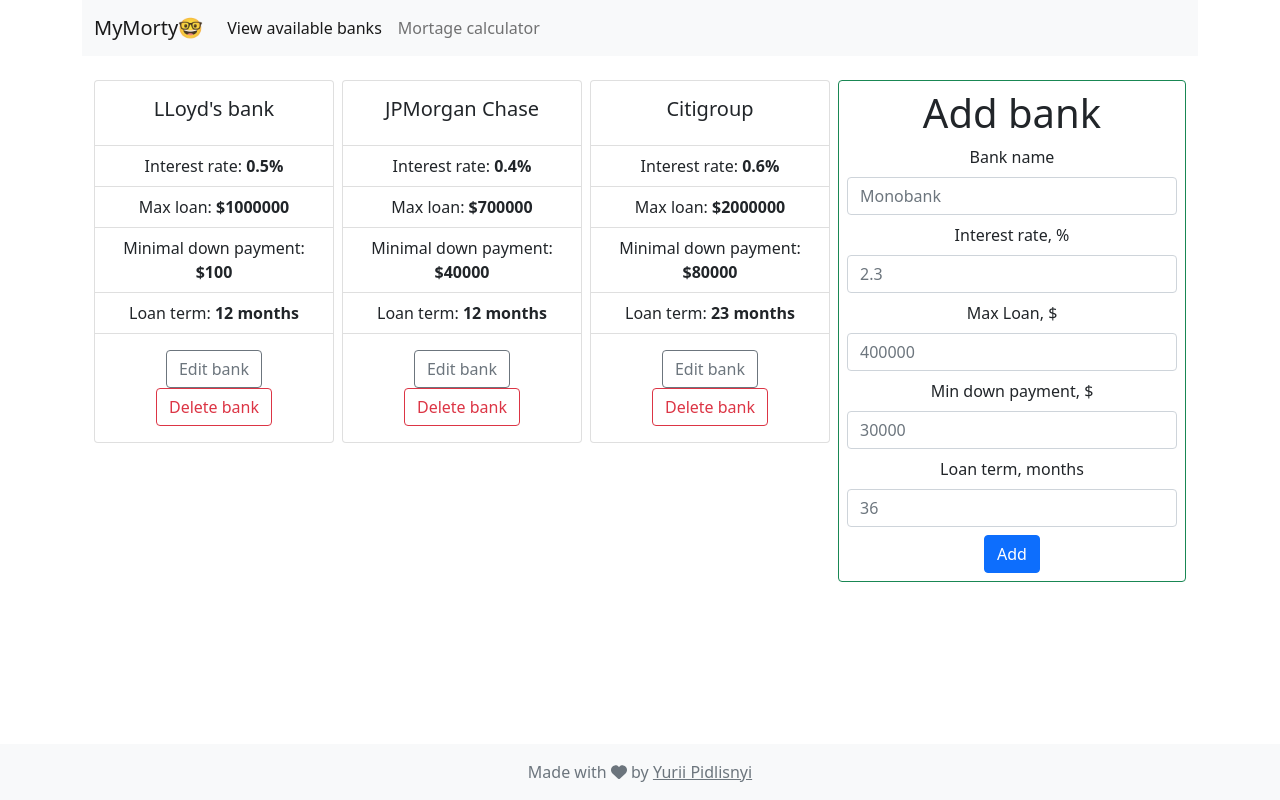
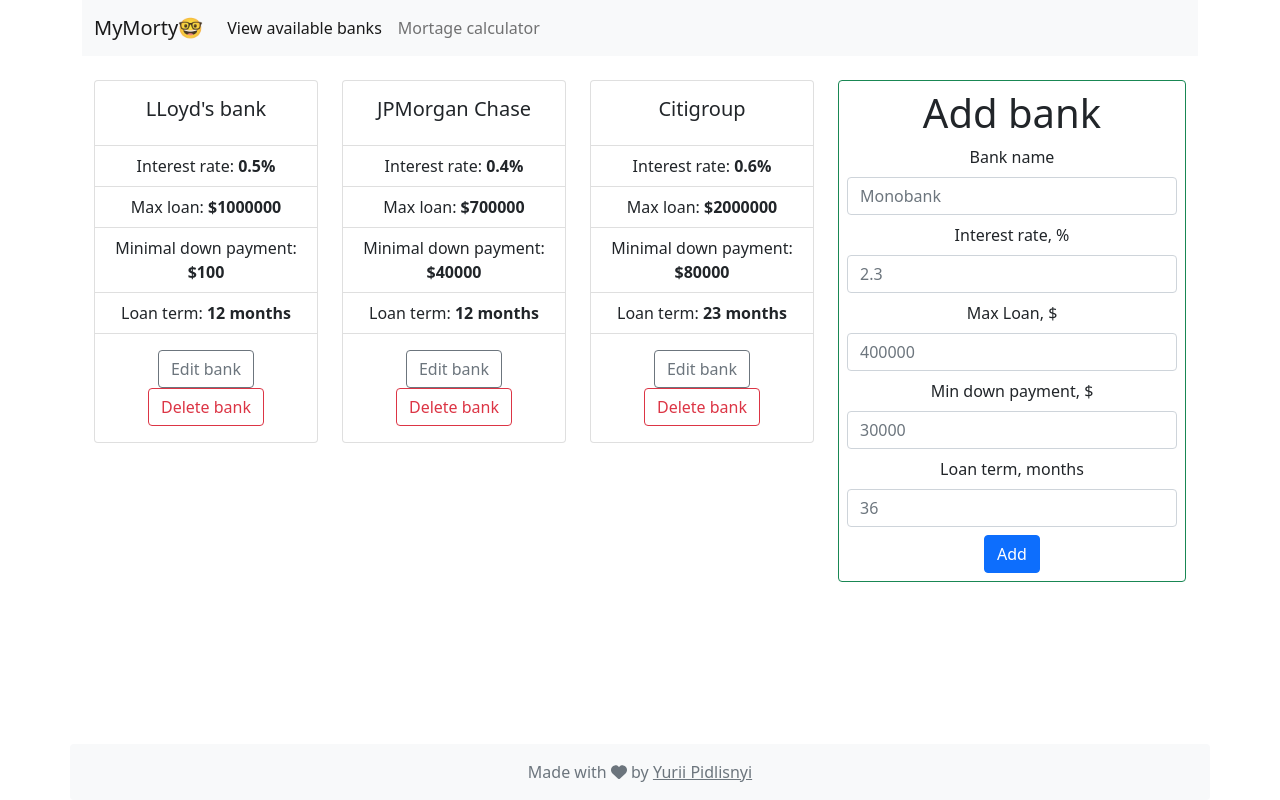
Before and after one commit to YuriiCodes/MyMorty-Mortgage-calculator, a React (Create React App) app: page /banks in a window 1280 px wide. Built offline with nearby package versions, Linux system fonts and the light colour scheme.

Commit message:
Minor impovements

```diff
--- a/src/App.js
+++ b/src/App.js
@@ -23,8 +23,10 @@ const App = () => (
                 <Route path="banks" element={<BanksContainer />}/>
                 <Route path="mortageCalculator" element={<MortageCalculatorContainer />}/>
             </Routes>
+
         </Container>
         <Footer />
+
 
     </div>
     </BrowserRouter>
--- a/src/components/Banks/Banks.jsx
+++ b/src/components/Banks/Banks.jsx
@@ -14,14 +14,14 @@ const Banks = (props) => {
     const handleShow = () => setShow(true);
 
     return (
-        <Container className="mt-4">
+        <Container className="mt-4" >
             <Row>
                 <Col md={8}>
-                    <Row xs={1} md={2} lg={3} className="g-4">
+                    <Row xs={1} md={2} lg={3} className="g-4border">
                         {banks.map(bank => {
                             return (
-                                <Col key={bank.id}>
-                                    <Card style={{width: '15rem'}}>
+                                <Col key={bank.id} className="d-flex justify-content-center" >
+                                    <Card style={{width: '17rem'}} >
                                         {/*<Card.Img variant="top" src={bank.logo}/>*/}
                                         <Card.Body>
                                             <Card.Title>{bank.name}</Card.Title>
--- a/src/components/Footer/Footer.jsx
+++ b/src/components/Footer/Footer.jsx
@@ -2,14 +2,15 @@ import React from "react";
 import "./Footer.css";
 import { FontAwesomeIcon } from '@fortawesome/react-fontawesome'
 import {faHeart} from '@fortawesome/free-solid-svg-icons'
+import {Container} from "react-bootstrap";
 const Footer = (props) => {
     return(
-        <footer className="footer py-3 bg-light" >
-            <div className="container">
-                <span className="text-muted">
-                    Made with <FontAwesomeIcon icon={faHeart} /> by <a target="_blank" href="https://github.com/YuriiCodes/MyMorty-Mortgage-calculator" className="text-muted">Yurii Pidlisnyi</a>
-                </span>
-            </div>
+
+        <footer className="footer py-3 bg-light container rounded" >
+
+                    <span className="text-muted">
+                        Made with <FontAwesomeIcon icon={faHeart} /> by <a target="_blank" href="https://github.com/YuriiCodes/MyMorty-Mortgage-calculator" className="text-muted">Yurii Pidlisnyi</a>
+                    </span>
         </footer>
     )
 }
--- a/src/components/MortgageCalculator/MortgageCalculator.jsx
+++ b/src/components/MortgageCalculator/MortgageCalculator.jsx
@@ -138,7 +138,8 @@ const MortgageCalculator = (props) => {
                     ? <Col md={6} className="mt-4">
                         <Card>
                             <Card.Body>
-                                <Card.Title><h2> Your monthly payment is: <span className="text-success">${props.monthlyPayment} </span> </h2></Card.Title>
+                                //we round the monthly payment to the nearest hundredth
+                                <Card.Title><h2> Your monthly payment is: <span className="text-success">${props.monthlyPayment.toFixed(3)} </span> </h2></Card.Title>
                                 <Card.Text>
                                     <p>Ammount of borrowed money after down payment:
                                         ${moneyBorrowedAfterDownPayment} </p>
--- a/src/components/MortgageCalculator/MortgageCalculatorContainer.jsx
+++ b/src/components/MortgageCalculator/MortgageCalculatorContainer.jsx
@@ -4,7 +4,7 @@ import {
     toggleIsMonthlyPaymentAvaliable,
     updateMonthlyPayment,
     updateSelectedBankId
-} from "../../data/mortageCalculatorReducer";
+} from "../../data/mortgageCalculatorReducer";
 
 const MortgageCalculatorContainer = (props) => {
     return (
--- a/src/data/mortageCalculatorReducer.jsx
+++ b/src/data/mortgageCalculatorReducer.jsx
@@ -7,7 +7,7 @@ let initialState = {
     monthlyPayment:0,
 };
 
-const mortageCalculatorReducer = (state = initialState, action) => {
+const mortgageCalculatorReducer = (state = initialState, action) => {
     switch (action.type) {
 
         case UPDATE_SELECTED_BANK_ID:
@@ -43,4 +43,4 @@ export  const updateMonthlyPayment = (monthlyPayment) => ({
     monthlyPayment
 });
 
-export default mortageCalculatorReducer;
+export default mortgageCalculatorReducer;
--- a/src/data/reduxStore.js
+++ b/src/data/reduxStore.js
@@ -1,9 +1,9 @@
 import {combineReducers, createStore} from "redux";
 import banksReducer from "./banksReducer";
-import mortageCalculatorReducer from "./mortageCalculatorReducer";
+import mortgageCalculatorReducer from "./mortgageCalculatorReducer";
 let reducers = combineReducers({
     banksInfo: banksReducer,
-    mortageCalculator: mortageCalculatorReducer
+    mortageCalculator: mortgageCalculatorReducer
 });
 
 let store = createStore(reducers);
```
